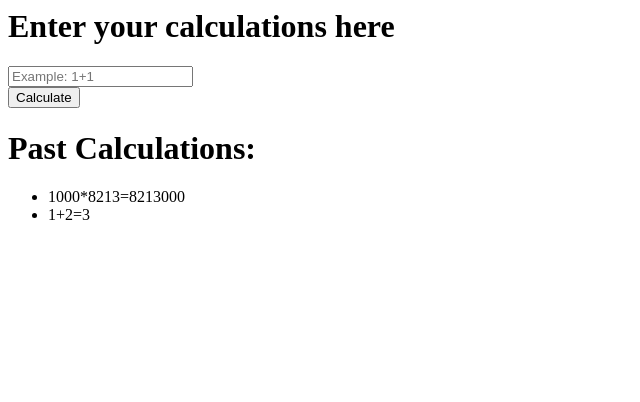
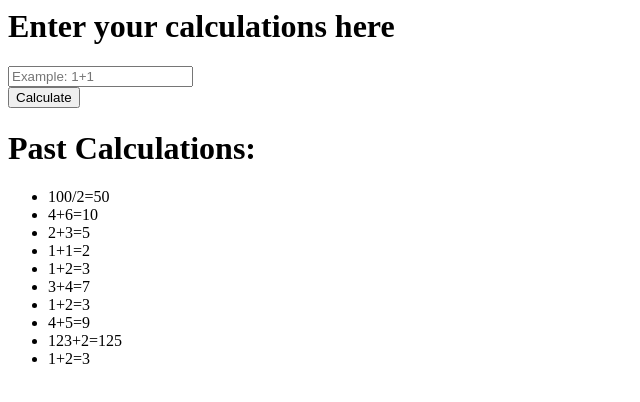
Before and after one commit to Kitenite/concurrent_calculator, a website: page index.html in a window 1280 px wide. Shown: the whole page, without its empty margins (0-640 px from the left). Drawn offline with nearby package versions, Linux system fonts and the light colour scheme; no server answers.

Commit message:
done, need some aesthetics

```diff
--- a/calculations.json
+++ b/calculations.json
@@ -1 +1 @@
-{"entries":[{"timeStamp":1586294725086,"calculation":"1000*8213=8213000"},{"timeStamp":1586294712514,"calculation":"1+2=3"}]}
+{"entries":[{"timeStamp":1586298938177,"calculation":"100/2=50"},{"timeStamp":1586298923109,"calculation":"4+6=10"},{"timeStamp":1586298755705,"calculation":"2+3=5"},{"timeStamp":1586298748252,"calculation":"1+1=2"},{"timeStamp":1586298690187,"calculation":"1+2=3"},{"timeStamp":1586298277100,"calculation":"3+4=7"},{"timeStamp":1586298260053,"calculation":"1+2=3"},{"timeStamp":1586298188036,"calculation":"4+5=9"},{"timeStamp":1586298178917,"calculation":"123+2=125"},{"timeStamp":1586298092485,"calculation":"1+2=3"},{"timeStamp":1586298057395,"calculation":"1+1=2"},{"timeStamp":1586297909649,"calculation":"2+2=4"},{"timeStamp":1586297784771,"calculation":"1+2=3"},{"timeStamp":1586297672503,"calculation":"1+2=3"},{"timeStamp":1586297593523,"calculation":"123+1=124"},{"timeStamp":1586294725086,"calculation":"1000*8213=8213000"},{"timeStamp":1586294712514,"calculation":"1+2=3"}]}
--- a/index.html
+++ b/index.html
@@ -3,6 +3,7 @@
   <meta charset="utf-8">
   <meta name="viewport" content="width=device-width, initial-scale=1">
   <script src="https://ajax.googleapis.com/ajax/libs/jquery/3.1.1/jquery.min.js"></script>
+  <script src="/socket.io/socket.io.js"></script>
 </head>
 <body>
   <div id="content">
@@ -18,19 +19,28 @@
       <ul id="log-list"></ul>
     </div>
   </div>
+
   <script type="text/javascript">
+    function getPastEntries(){
       var path = "./calculations.json";
       $.getJSON(path, function( data ) {
-        console.log(data);
         var items = [];
-        $.each(data.entries, function( key, val ) {
+        $.each(data.entries.slice(0, 10), function( key, val ) {
           var calc = '<li>'+val.calculation+'</li>';
           items.push(calc);
         });
-        console.log(items);
-        console.log($('#log-list'))
+        $('#log-list').empty();
         $('#log-list').append(items);
       });
+    }
+    getPastEntries();
+
+    // Connect socket
+    var socket = io.connect();
+    socket.on('update', function(){
+      getPastEntries();
+    });
+
     </script>
 </body>
 </html>
--- a/package.json
+++ b/package.json
@@ -10,6 +10,7 @@
   "license": "ISC",
   "dependencies": {
     "body-parser": "^1.19.0",
-    "path": "^0.12.7"
+    "path": "^0.12.7",
+    "socket.io": "^2.3.0"
   }
 }
```
Also changed, not shown: server.js (+17 -8 lines), 1 other file. Lines whose indentation alone changed are shown as unchanged.
